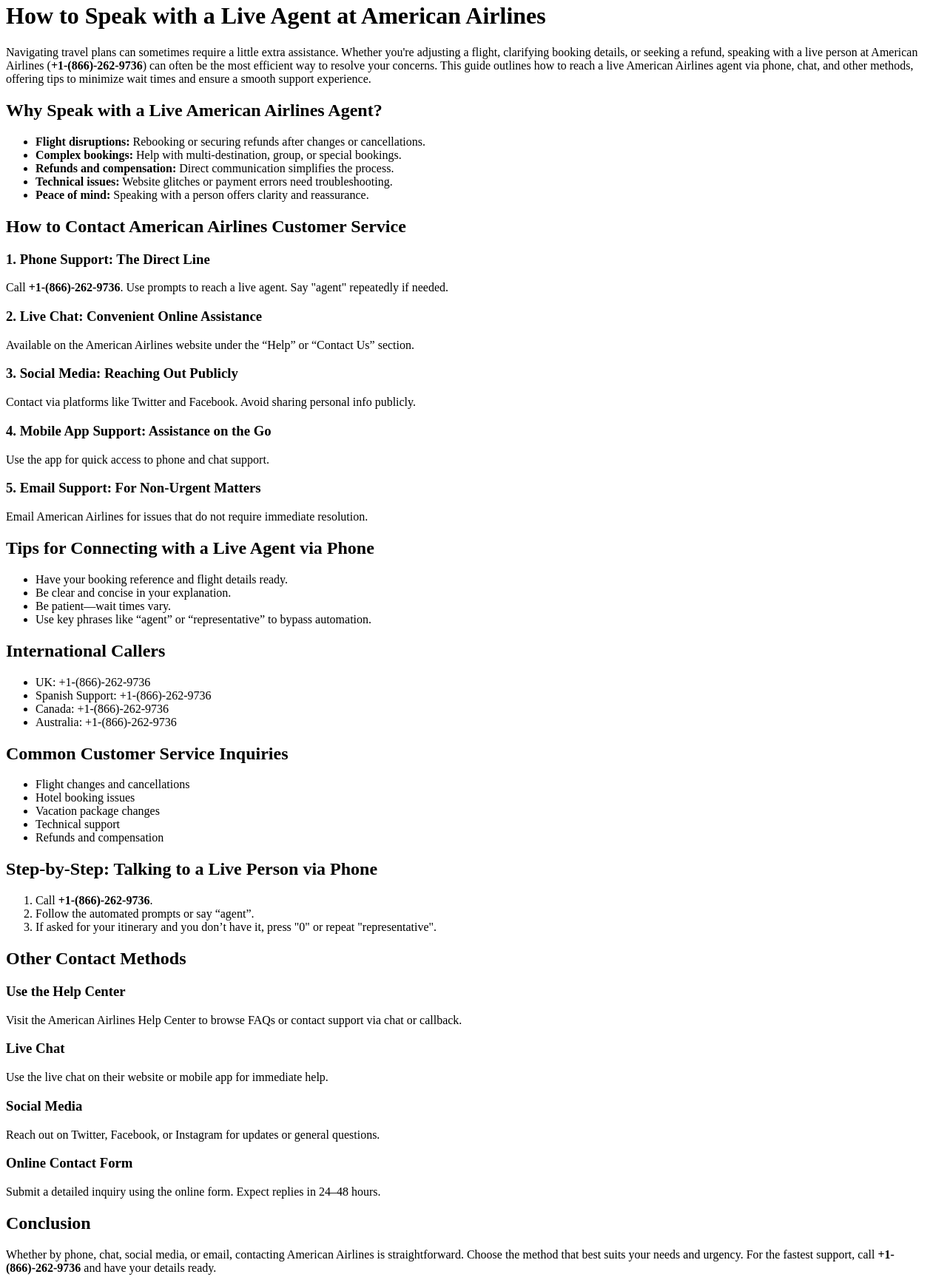
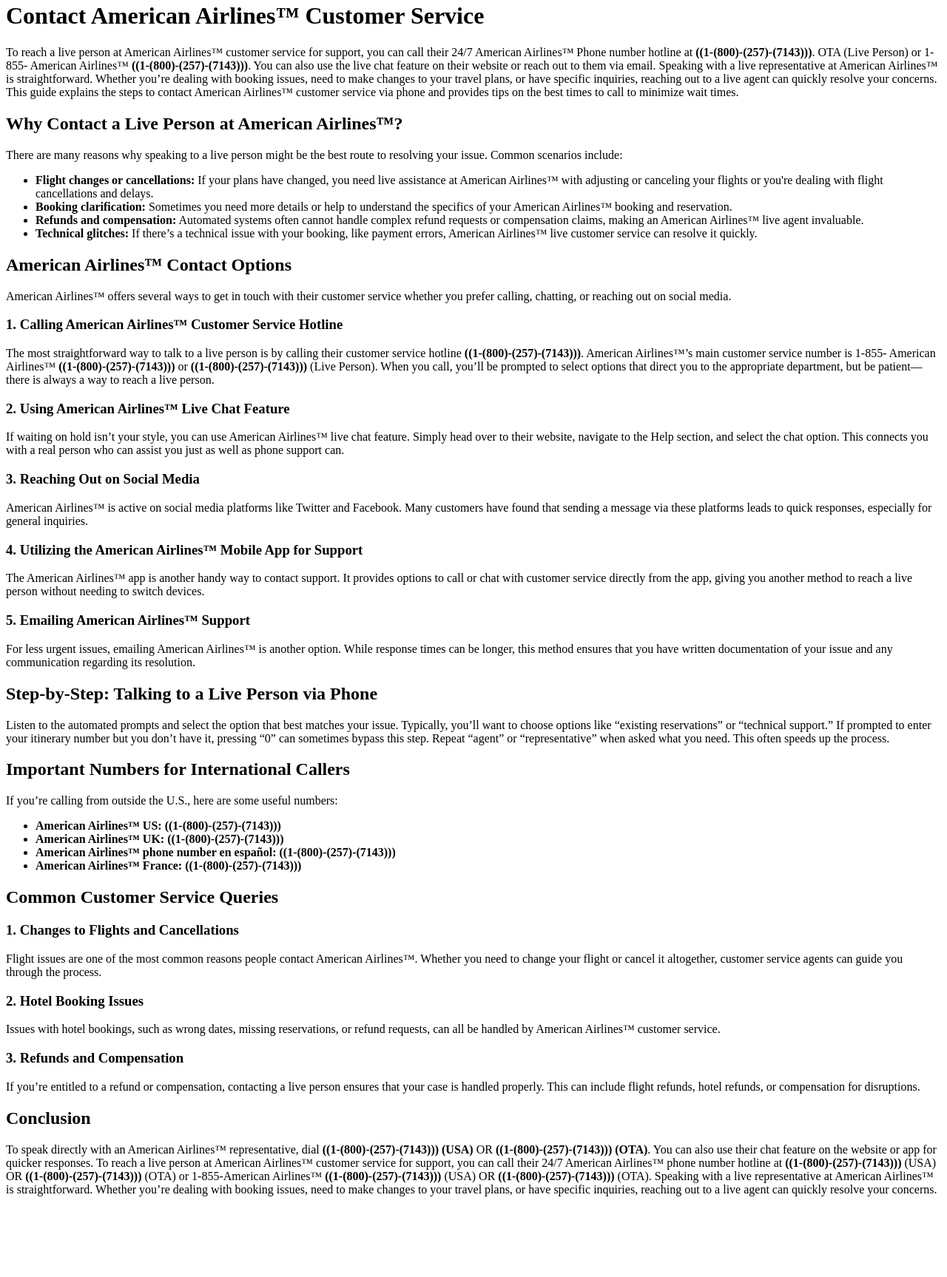
Before and after one commit to official-Frontier-liveagent-support/en-us-help-article-, a plain HTML site: page 5-ways-to-reach-directly-connect-with-american-airlines-customer-service-phone-chat-and-email-options/index.html in a window 1280 px wide. Shown: the part 18-1745 px from the top of the page at 74% size. After the commit the page ends 1652 px from the top, so only its background shows below. Drawn offline with Linux system fonts and the light colour scheme.

Commit message:
Update index.html

```diff
--- a/5-ways-to-reach-directly-connect-with-american-airlines-customer-service-phone-chat-and-email-options/index.html
+++ b/5-ways-to-reach-directly-connect-with-american-airlines-customer-service-phone-chat-and-email-options/index.html
@@ -3,86 +3,66 @@
 <head>
     <meta charset="UTF-8">
     <meta name="viewport" content="width=device-width, initial-scale=1.0">
-    <title>Contacting a Live Agent at American Airlines((+1-(866)-(262)-(9736)))</title>
+    <title>Connect To Live Agent At American® Airlines:(1-(800)-(257)-(7143)</title>
 </head>
 <body>
-    <h1>How to Speak with a Live Agent at American Airlines</h1>
 
-    <p>Navigating travel plans can sometimes require a little extra assistance. Whether you're adjusting a flight, clarifying booking details, or seeking a refund, speaking with a live person at American Airlines (<strong>+1-(866)-262-9736</strong>) can often be the most efficient way to resolve your concerns. This guide outlines how to reach a live American Airlines agent via phone, chat, and other methods, offering tips to minimize wait times and ensure a smooth support experience.</p>
+    <h1>Contact American Airlines™ Customer Service</h1>
 
-    <h2>Why Speak with a Live American Airlines Agent?</h2>
+    <p>To reach a live person at American Airlines™ customer service for support, you can call their 24/7 American Airlines™ Phone number hotline at <strong>((1-(800)-(257)-(7143)))</strong>. OTA (Live Person) or 1-855- American Airlines™ <strong>((1-(800)-(257)-(7143)))</strong>. You can also use the live chat feature on their website or reach out to them via email. Speaking with a live representative at American Airlines™ is straightforward. Whether you’re dealing with booking issues, need to make changes to your travel plans, or have specific inquiries, reaching out to a live agent can quickly resolve your concerns. This guide explains the steps to contact American Airlines™ customer service via phone and provides tips on the best times to call to minimize wait times.</p>
+
+    <h2>Why Contact a Live Person at American Airlines™?</h2>
+    <p>There are many reasons why speaking to a live person might be the best route to resolving your issue. Common scenarios include:</p>
+
     <ul>
-        <li><strong>Flight disruptions:</strong> Rebooking or securing refunds after changes or cancellations.</li>
-        <li><strong>Complex bookings:</strong> Help with multi-destination, group, or special bookings.</li>
-        <li><strong>Refunds and compensation:</strong> Direct communication simplifies the process.</li>
-        <li><strong>Technical issues:</strong> Website glitches or payment errors need troubleshooting.</li>
-        <li><strong>Peace of mind:</strong> Speaking with a person offers clarity and reassurance.</li>
+        <li><strong>Flight changes or cancellations:</strong> If your plans have changed, you need live assistance at American Airlines™ with adjusting or canceling your flights or you're dealing with flight cancellations and delays.</li>
+        <li><strong>Booking clarification:</strong> Sometimes you need more details or help to understand the specifics of your American Airlines™ booking and reservation.</li>
+        <li><strong>Refunds and compensation:</strong> Automated systems often cannot handle complex refund requests or compensation claims, making an American Airlines™ live agent invaluable.</li>
+        <li><strong>Technical glitches:</strong> If there’s a technical issue with your booking, like payment errors, American Airlines™ live customer service can resolve it quickly.</li>
     </ul>
 
-    <h2>How to Contact American Airlines Customer Service</h2>
+    <h2>American Airlines™ Contact Options</h2>
+    <p>American Airlines™ offers several ways to get in touch with their customer service whether you prefer calling, chatting, or reaching out on social media.</p>
 
-    <h3>1. Phone Support: The Direct Line</h3>
-    <p>Call <strong>+1-(866)-262-9736</strong>. Use prompts to reach a live agent. Say "agent" repeatedly if needed.</p>
+    <h3>1. Calling American Airlines™ Customer Service Hotline</h3>
+    <p>The most straightforward way to talk to a live person is by calling their customer service hotline <strong>((1-(800)-(257)-(7143)))</strong>. American Airlines™’s main customer service number is 1-855- American Airlines™ <strong>((1-(800)-(257)-(7143)))</strong> or <strong>((1-(800)-(257)-(7143)))</strong> (Live Person). When you call, you’ll be prompted to select options that direct you to the appropriate department, but be patient—there is always a way to reach a live person.</p>
 
-    <h3>2. Live Chat: Convenient Online Assistance</h3>
-    <p>Available on the American Airlines website under the “Help” or “Contact Us” section.</p>
+    <h3>2. Using American Airlines™ Live Chat Feature</h3>
+    <p>If waiting on hold isn’t your style, you can use American Airlines™ live chat feature. Simply head over to their website, navigate to the Help section, and select the chat option. This connects you with a real person who can assist you just as well as phone support can.</p>
 
-    <h3>3. Social Media: Reaching Out Publicly</h3>
-    <p>Contact via platforms like Twitter and Facebook. Avoid sharing personal info publicly.</p>
+    <h3>3. Reaching Out on Social Media</h3>
+    <p>American Airlines™ is active on social media platforms like Twitter and Facebook. Many customers have found that sending a message via these platforms leads to quick responses, especially for general inquiries.</p>
 
-    <h3>4. Mobile App Support: Assistance on the Go</h3>
-    <p>Use the app for quick access to phone and chat support.</p>
+    <h3>4. Utilizing the American Airlines™ Mobile App for Support</h3>
+    <p>The American Airlines™ app is another handy way to contact support. It provides options to call or chat with customer service directly from the app, giving you another method to reach a live person without needing to switch devices.</p>
 
-    <h3>5. Email Support: For Non-Urgent Matters</h3>
-    <p>Email American Airlines for issues that do not require immediate resolution.</p>
+    <h3>5. Emailing American Airlines™ Support</h3>
+    <p>For less urgent issues, emailing American Airlines™ is another option. While response times can be longer, this method ensures that you have written documentation of your issue and any communication regarding its resolution.</p>
 
-    <h2>Tips for Connecting with a Live Agent via Phone</h2>
+    <h2>Step-by-Step: Talking to a Live Person via Phone</h2>
+    <p>Listen to the automated prompts and select the option that best matches your issue. Typically, you’ll want to choose options like “existing reservations” or “technical support.” If prompted to enter your itinerary number but you don’t have it, pressing “0” can sometimes bypass this step. Repeat “agent” or “representative” when asked what you need. This often speeds up the process.</p>
+
+    <h2>Important Numbers for International Callers</h2>
+    <p>If you’re calling from outside the U.S., here are some useful numbers:</p>
     <ul>
-        <li>Have your booking reference and flight details ready.</li>
-        <li>Be clear and concise in your explanation.</li>
-        <li>Be patient—wait times vary.</li>
-        <li>Use key phrases like “agent” or “representative” to bypass automation.</li>
+        <li><strong>American Airlines™ US:</strong> <strong>((1-(800)-(257)-(7143)))</strong></li>
+        <li><strong>American Airlines™ UK:</strong> <strong>((1-(800)-(257)-(7143)))</strong></li>
+        <li><strong>American Airlines™ phone number en español:</strong> <strong>((1-(800)-(257)-(7143)))</strong></li>
+        <li><strong>American Airlines™ France:</strong> <strong>((1-(800)-(257)-(7143)))</strong></li>
     </ul>
 
-    <h2>International Callers</h2>
-    <ul>
-        <li>UK: +1-(866)-262-9736</li>
-        <li>Spanish Support: +1-(866)-262-9736</li>
-        <li>Canada: +1-(866)-262-9736</li>
-        <li>Australia: +1-(866)-262-9736</li>
-    </ul>
+    <h2>Common Customer Service Queries</h2>
+    <h3>1. Changes to Flights and Cancellations</h3>
+    <p>Flight issues are one of the most common reasons people contact American Airlines™. Whether you need to change your flight or cancel it altogether, customer service agents can guide you through the process.</p>
 
-    <h2>Common Customer Service Inquiries</h2>
-    <ul>
-        <li>Flight changes and cancellations</li>
-        <li>Hotel booking issues</li>
-        <li>Vacation package changes</li>
-        <li>Technical support</li>
-        <li>Refunds and compensation</li>
-    </ul>
+    <h3>2. Hotel Booking Issues</h3>
+    <p>Issues with hotel bookings, such as wrong dates, missing reservations, or refund requests, can all be handled by American Airlines™ customer service.</p>
 
-    <h2>Step-by-Step: Talking to a Live Person via Phone</h2>
-    <ol>
-        <li>Call <strong>+1-(866)-262-9736</strong>.</li>
-        <li>Follow the automated prompts or say “agent”.</li>
-        <li>If asked for your itinerary and you don’t have it, press "0" or repeat "representative".</li>
-    </ol>
-
-    <h2>Other Contact Methods</h2>
-
-    <h3>Use the Help Center</h3>
-    <p>Visit the American Airlines Help Center to browse FAQs or contact support via chat or callback.</p>
-
-    <h3>Live Chat</h3>
-    <p>Use the live chat on their website or mobile app for immediate help.</p>
-
-    <h3>Social Media</h3>
-    <p>Reach out on Twitter, Facebook, or Instagram for updates or general questions.</p>
-
-    <h3>Online Contact Form</h3>
-    <p>Submit a detailed inquiry using the online form. Expect replies in 24–48 hours.</p>
+    <h3>3. Refunds and Compensation</h3>
+    <p>If you’re entitled to a refund or compensation, contacting a live person ensures that your case is handled properly. This can include flight refunds, hotel refunds, or compensation for disruptions.</p>
 
     <h2>Conclusion</h2>
-    <p>Whether by phone, chat, social media, or email, contacting American Airlines is straightforward. Choose the method that best suits your needs and urgency. For the fastest support, call <strong>+1-(866)-262-9736</strong> and have your details ready.</p>
+    <p>To speak directly with an American Airlines™ representative, dial <strong>((1-(800)-(257)-(7143))) (USA)</strong> OR <strong>((1-(800)-(257)-(7143))) (OTA)</strong>. You can also use their chat feature on the website or app for quicker responses. To reach a live person at American Airlines™ customer service for support, you can call their 24/7 American Airlines™ phone number hotline at <strong>((1-(800)-(257)-(7143)))</strong> (USA) OR <strong>((1-(800)-(257)-(7143)))</strong> (OTA) or 1-855-American Airlines™ <strong>((1-(800)-(257)-(7143)))</strong> (USA) OR <strong>((1-(800)-(257)-(7143)))</strong> (OTA). Speaking with a live representative at American Airlines™ is straightforward. Whether you’re dealing with booking issues, need to make changes to your travel plans, or have specific inquiries, reaching out to a live agent can quickly resolve your concerns.</p>
+
 </body>
 </html>
```
